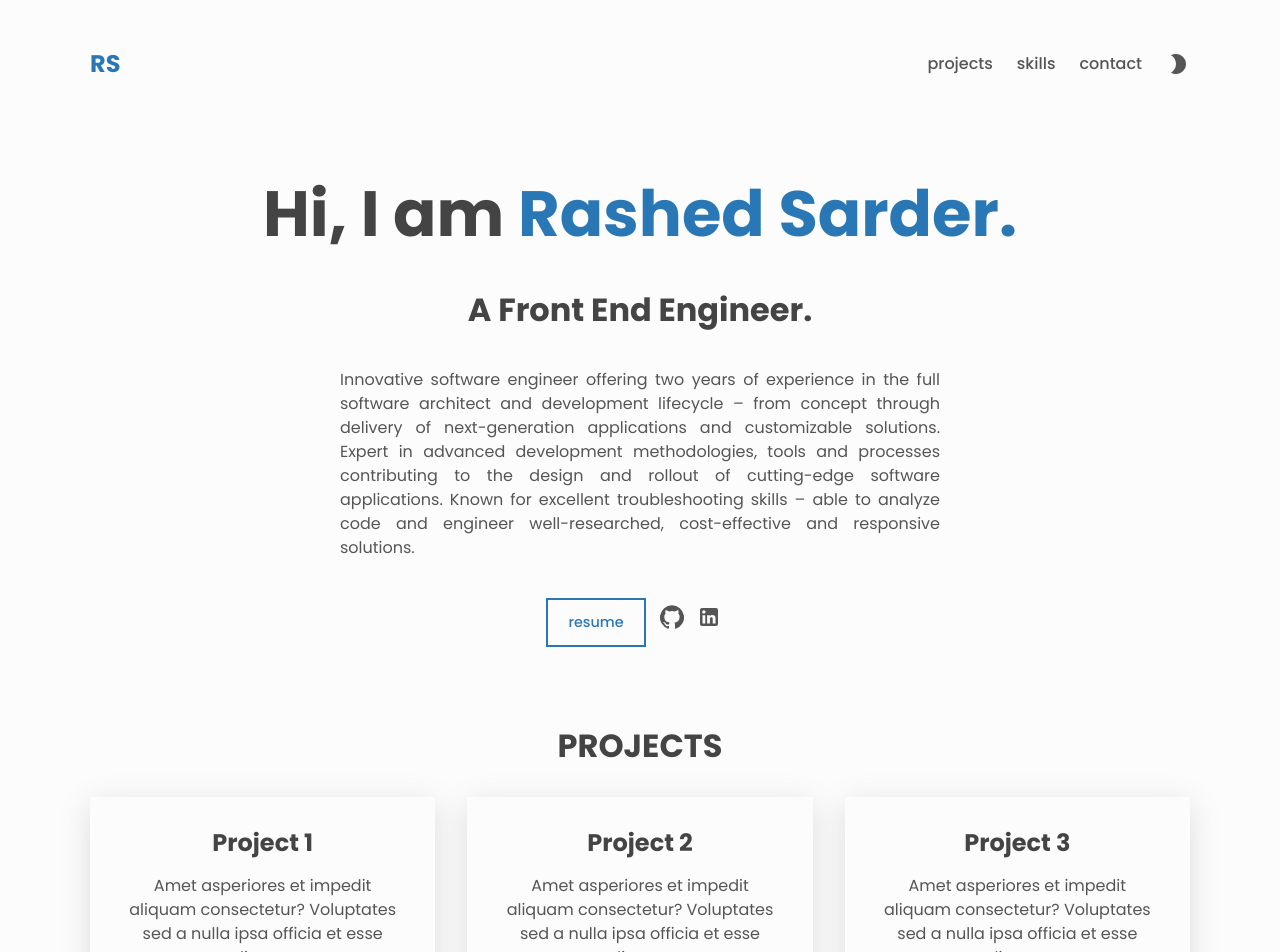
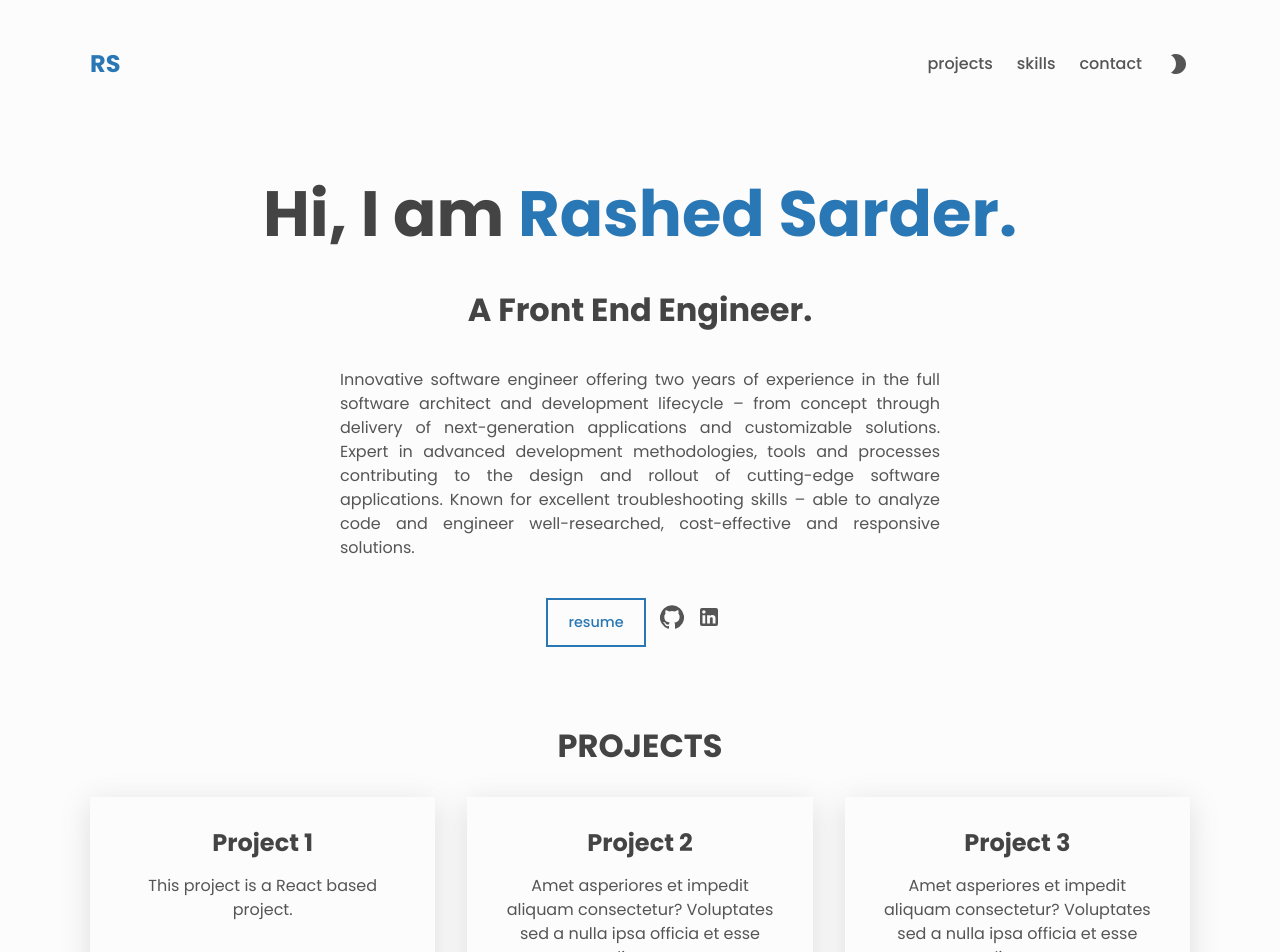
Before and after one commit to rashedsarder13/me, a React (Create React App) app: page / in a window 1280 px wide. Shown: the top 952 px of the page. Built offline with nearby package versions, Linux system fonts and the light colour scheme.

Commit message:
Update portfolio.js

```diff
--- a/src/portfolio.js
+++ b/src/portfolio.js
@@ -26,7 +26,7 @@ const projects = [
   {
     name: 'Project 1',
     description:
-      'Amet asperiores et impedit aliquam consectetur? Voluptates sed a nulla ipsa officia et esse aliquam',
+      'This project is a React based project.',
     stack: ['SASS', 'TypeScript', 'React'],
     sourceCode: 'https://github.com',
     livePreview: 'https://github.com',
```
